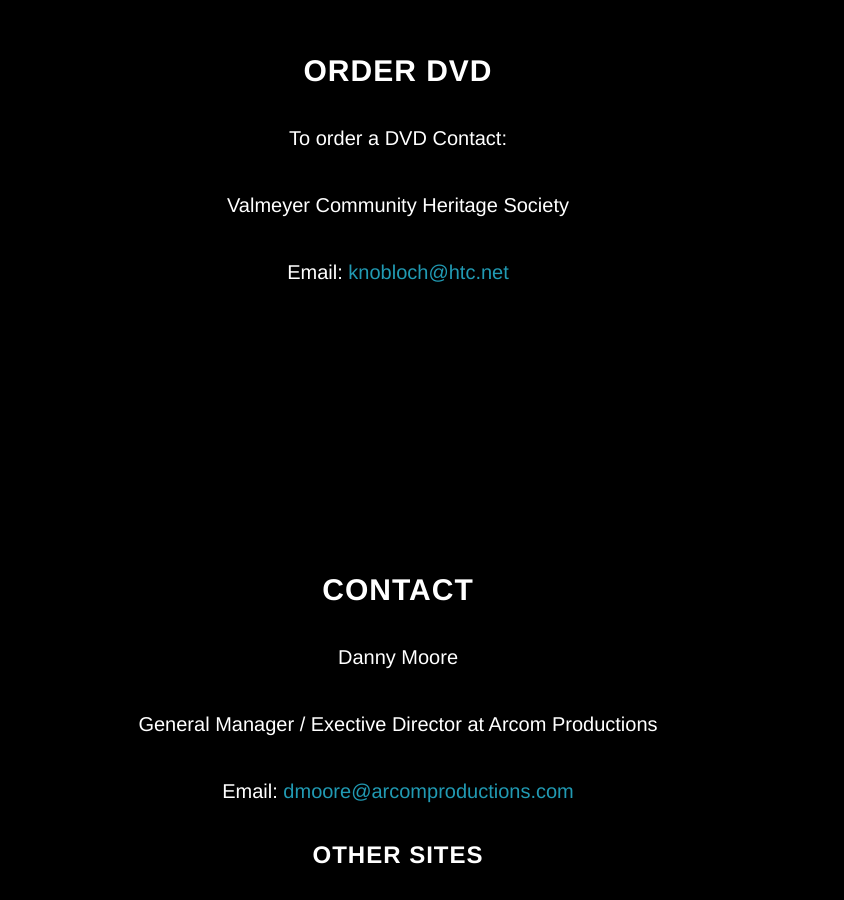
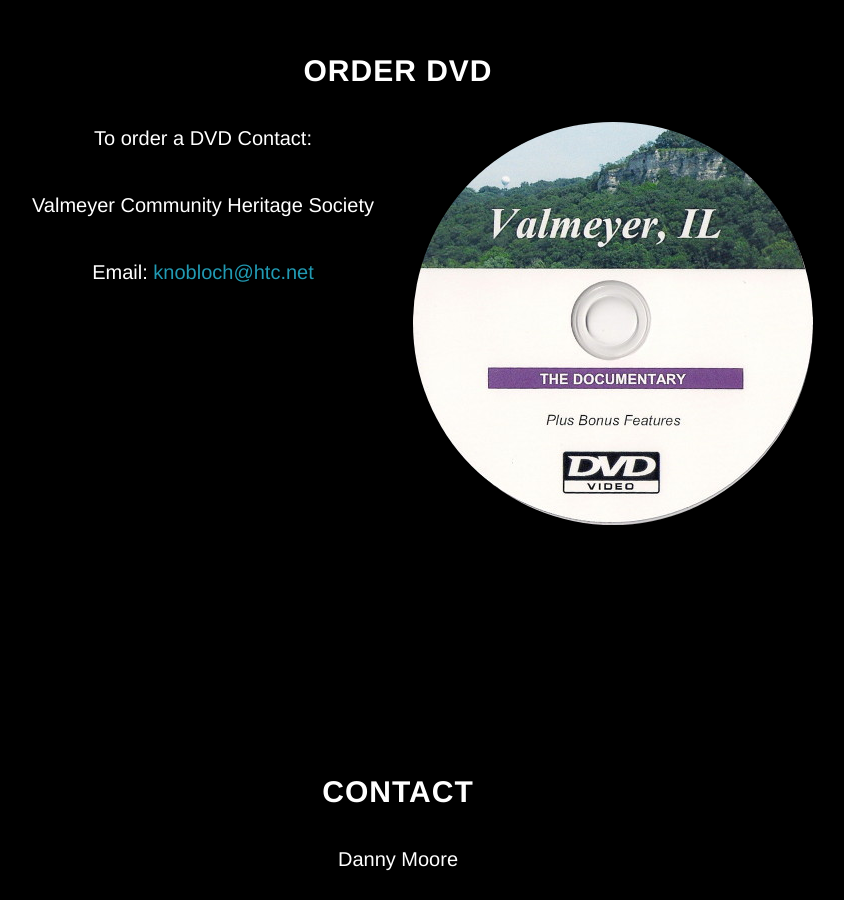
Before and after one commit to shieldtron/ValmeyerIL, a plain HTML site: page index.html in a window 1280 px wide. Shown: the part 3240-4140 px from the top of the page, without its empty margins (242-1086 px from the left). Drawn offline with Linux system fonts and the light colour scheme; a web font is replaced by a local one.

Commit message:
Added DVD logo

```diff
--- a/index.html
+++ b/index.html
@@ -140,11 +140,18 @@
             <div class="row">
                 <div class="col-lg-8 col-lg-offset-2">
                     <h2>ORDER DVD</h2>
-                    <p>To order a DVD Contact:</p>
-                    <p>Valmeyer Community Heritage Society</p>
-                    <p>
-                        Email: <a href="mailto:knobloch@htc.net">knobloch@htc.net</a>
-                        <br />
+                    <div class="row">
+                        <div class="col-md-6">
+                            <p>To order a DVD Contact:</p>
+                            <p>Valmeyer Community Heritage Society</p>
+                            <p>Email: <a href="mailto:knobloch@htc.net">knobloch@htc.net</a></p>
+                        </div>
+                        <div class="col-md-6">
+                            <a href="img/dvd.JPG">
+                                <img class="img-circle" src="img/dvd_thumb.JPG" />
+                            </a>
+                        </div>
+                    </div>
                 </div>
             </div>
         </div>
```
Also changed, not shown: img/dvd.JPG (added), img/dvd_thumb.JPG (added).
